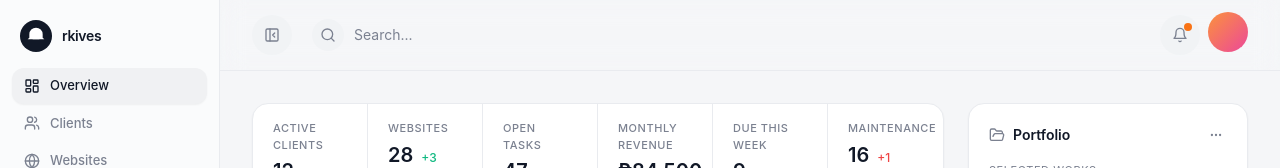
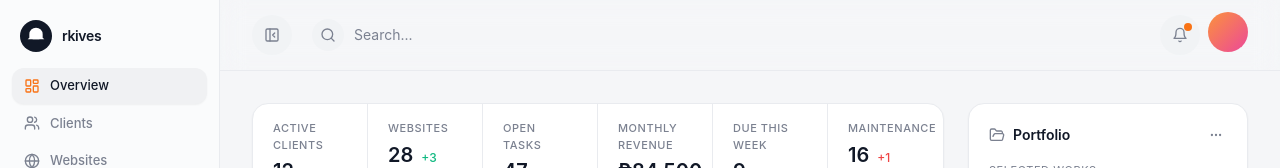
Before and after one commit to rkingg-dev/rkives, a Next.js app: page /dashboard in a window 1280 px wide. Shown: the top 168 px of the page. Built offline with nearby package versions, Linux system fonts and the light colour scheme.

Commit message:
Add accent color #f97316 for active icons and hover states

```diff
--- a/src/app/globals.css
+++ b/src/app/globals.css
@@ -20,6 +20,7 @@
     --sidebar: #fafbfc;
     --sidebar-foreground: #7b8190;
     --sidebar-active: #f0f1f3;
+    --accent-brand: #f97316;
     --radius: 1rem;
   }
 
@@ -38,6 +39,7 @@
     --sidebar: #111111;
     --sidebar-foreground: #888888;
     --sidebar-active: #1f1f1f;
+    --accent-brand: #f97316;
   }
 }
 
--- a/src/components/dashboard/WorkspaceWidgets.tsx
+++ b/src/components/dashboard/WorkspaceWidgets.tsx
@@ -54,7 +54,7 @@ function PortfolioWidget() {
                   <FileText className="h-4 w-4 text-muted-foreground" />
                 </div>
                 <div>
-                  <p className="text-xs font-medium text-foreground group-hover:text-blue-500 transition-colors">{project.name}</p>
+                  <p className="text-xs font-medium text-foreground group-hover:text-[var(--accent-brand)] transition-colors">{project.name}</p>
                   <p className="text-[10px] text-muted-foreground">{project.type}</p>
                 </div>
               </div>
--- a/src/components/layout/Sidebar.tsx
+++ b/src/components/layout/Sidebar.tsx
@@ -92,10 +92,10 @@ function SidebarContent() {
                 collapsed && "justify-center px-0",
                 isActive
                   ? "bg-sidebar-active text-foreground shadow-sm"
-                  : "text-muted-foreground hover:bg-sidebar-active/50 hover:text-foreground"
+                  : "text-muted-foreground hover:bg-sidebar-active/50 hover:text-[var(--accent-brand)]"
               )}
             >
-              <Icon className="h-4 w-4 shrink-0" />
+              <Icon className={cn("h-4 w-4 shrink-0 transition-colors", isActive && "text-[var(--accent-brand)]")} />
               {!collapsed && (
                 <motion.span
                   initial={{ opacity: 0 }}
@@ -127,10 +127,10 @@ function SidebarContent() {
                 collapsed && "justify-center px-0",
                 isActive
                   ? "bg-sidebar-active text-foreground shadow-sm"
-                  : "text-muted-foreground hover:bg-sidebar-active/50 hover:text-foreground"
+                  : "text-muted-foreground hover:bg-sidebar-active/50 hover:text-[var(--accent-brand)]"
               )}
             >
-              <Icon className="h-4 w-4 shrink-0" />
+              <Icon className={cn("h-4 w-4 shrink-0 transition-colors", isActive && "text-[var(--accent-brand)]")} />
               {!collapsed && (
                 <motion.span
                   initial={{ opacity: 0 }}
```
